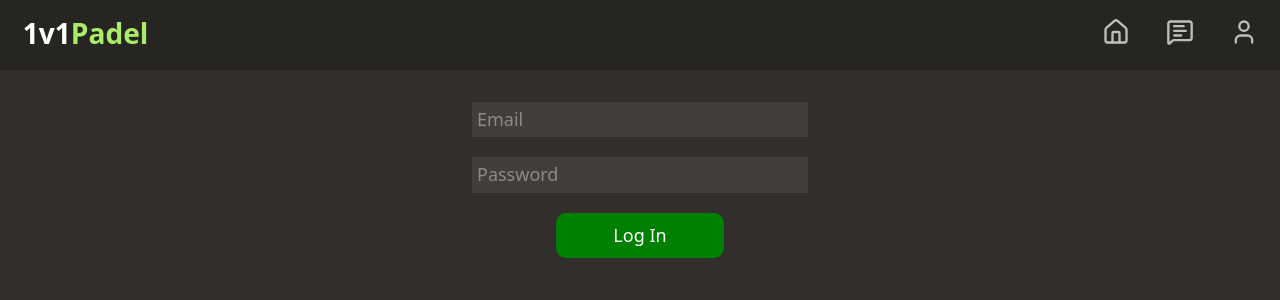
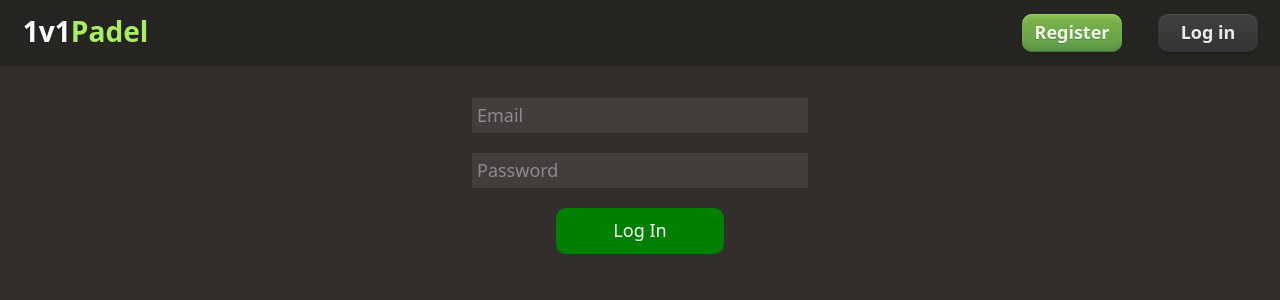
Before and after one commit to Jaafar-Kamalah/1v1padel, a React (Vite) app in the folder frontend/: page /login in a window 1280 px wide. Shown: the top 300 px of the page. Built offline with nearby package versions, Linux system fonts and the light colour scheme; no server answers.

Commit message:
feat: implement navbar for when session does not exist

```diff
--- a/frontend/src/components/Navbar.css
+++ b/frontend/src/components/Navbar.css
@@ -1,20 +1,30 @@
+/* ---------- Shared section ---------- */
 .nav {
   background-color: rgba(0, 0, 0, 0.2);
   display: flex;
   justify-content: space-between;
-  padding: 0 22px;
+  padding: 8px 22px;
 }
 
 .nav ul {
   display: flex;
   gap: clamp(1rem, 3vw, 2rem);
   list-style: none;
+  height: 100%;
+  margin: 0;
+  padding: 6px 0;
 }
 
+.nav .site-title {
+  display: flex;
+  align-items: center;
+}
+
+/* ---------- Logged in section ---------- */
 .nav .icon {
   width: 28px;
   height: 28px;
-  color: rgb(255,255,255);
+  color: rgb(255, 255, 255);
   opacity: 0.7;
 }
 
@@ -23,7 +33,22 @@
   opacity: 0.8;
 }
 
-.site-title {
+.nav .logged-in-ul {
   display: flex;
   align-items: center;
 }
+
+.nav .logged-in-ul a {
+  display: flex;
+  align-items: center;
+}
+
+/* ---------- Logged out section ---------- */
+.nav .green-btn,
+.gray-btn {
+  display: inline-flex;
+  justify-content: center;
+  align-items: center;
+  height: 100%;
+  width: 100px;
+}
--- a/frontend/src/components/Navbar.tsx
+++ b/frontend/src/components/Navbar.tsx
@@ -1,8 +1,11 @@
 import { Link } from "react-router-dom";
-import "./Navbar.css"
+import "./Navbar.css";
 import { House, MessageSquareText, User } from "lucide-react";
+import { useAuthContext } from "../contexts/AuthContext";
 
 function Navbar() {
+  const { session } = useAuthContext();
+
   return (
     <nav className="nav">
       <Link to="/" className="site-title">
@@ -19,9 +22,9 @@ function Navbar() {
           </text>
         </svg>
       </Link>
-
       <div className="nav-links">
-        <ul>
+        {session && (
+          <ul className="logged-in-ul">
             <li>
               <Link to="/">
                 <House className="icon" />
@@ -38,6 +41,21 @@ function Navbar() {
               </Link>
             </li>
           </ul>
+        )}
+        {!session && (
+          <ul className="logged-out-ul">
+            <li>
+              <Link className="green-btn" to="/register">
+                Register
+              </Link>
+            </li>
+            <li>
+              <Link className="gray-btn" to="/login">
+                Log in
+              </Link>
+            </li>
+          </ul>
+        )}
       </div>
     </nav>
   );
```
Lines whose indentation alone changed are shown as unchanged.
